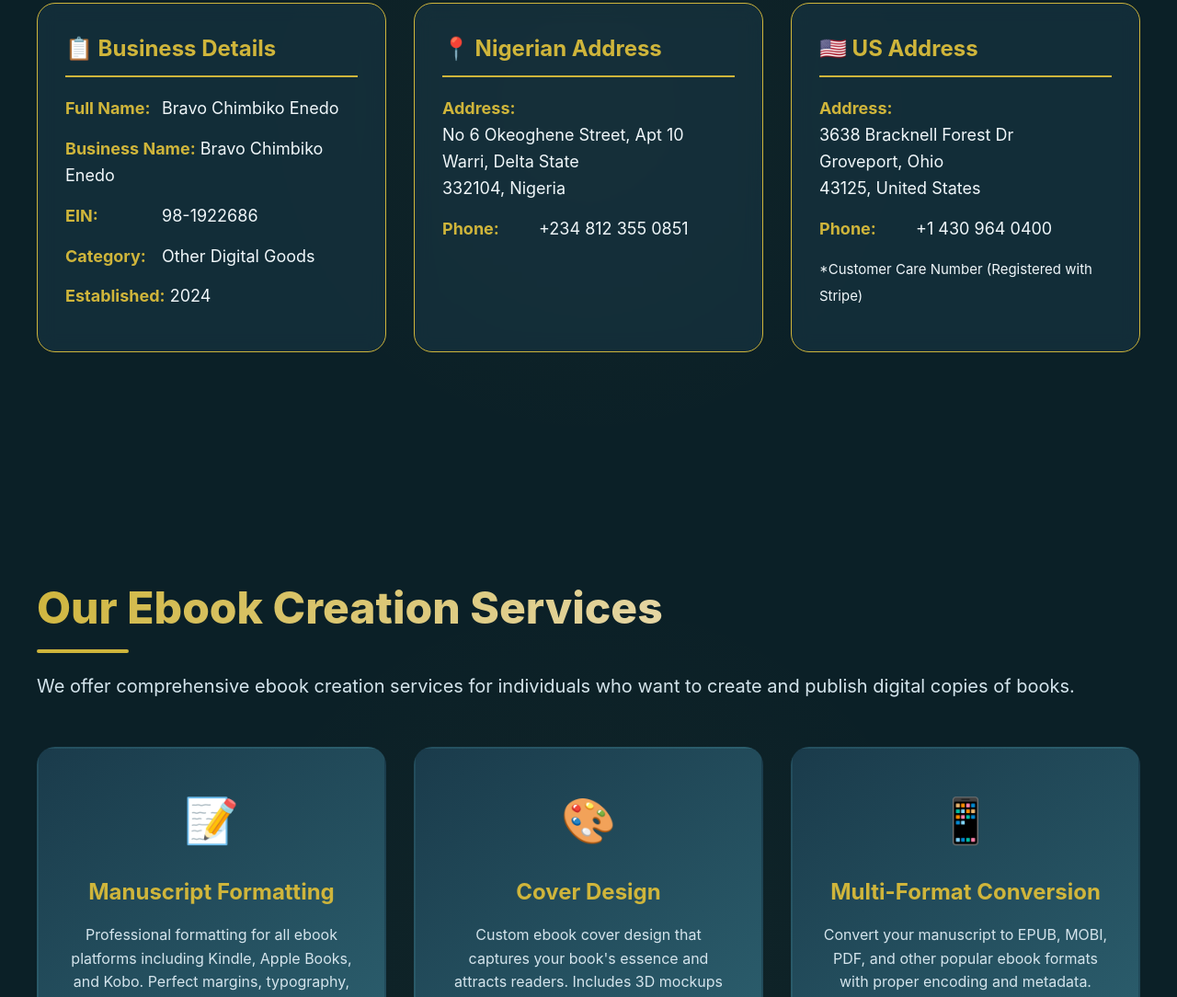
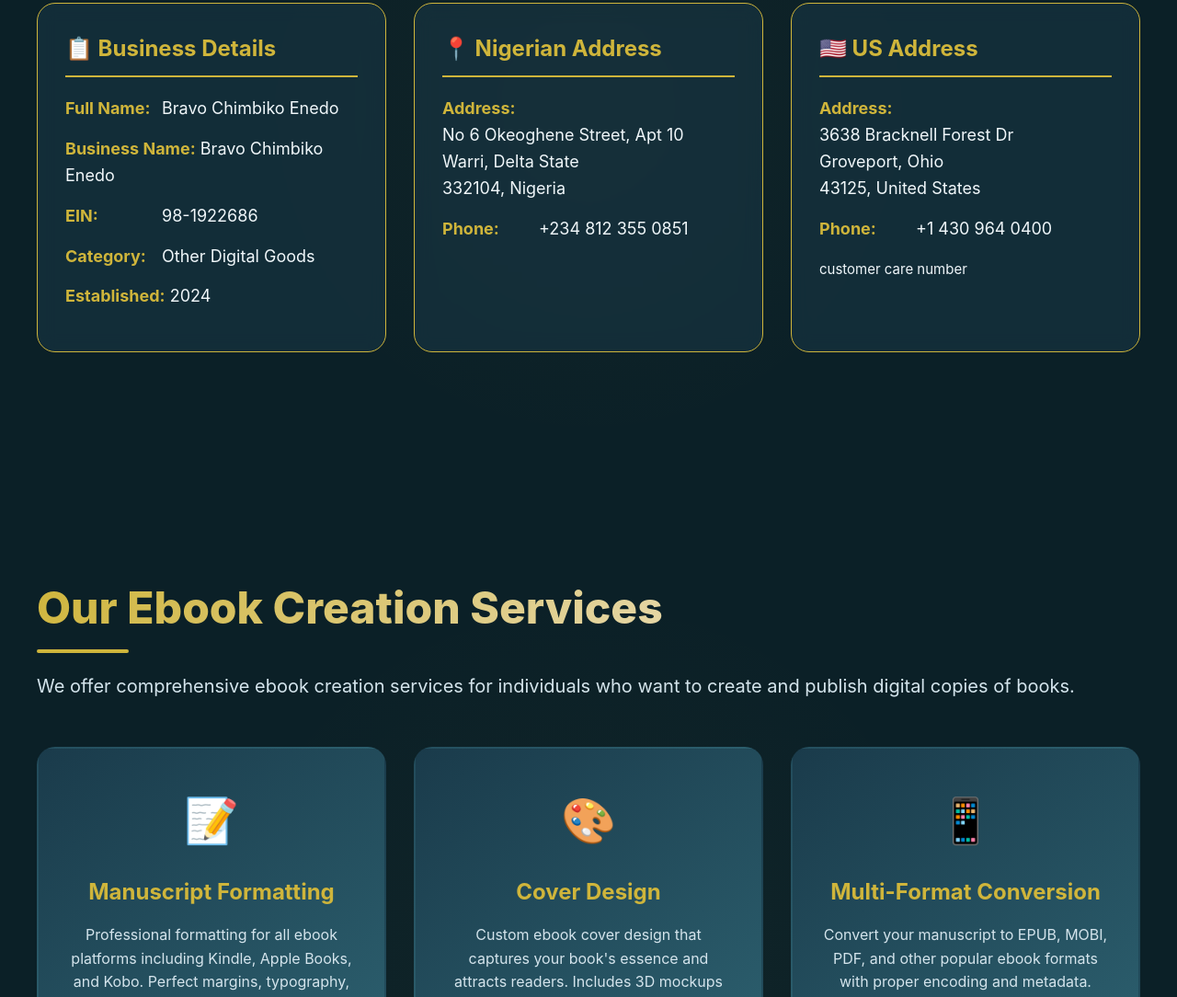
Before and after one commit to billie2020126/bravo-chimbiko-enedo, a plain HTML site: page index.html in a window 1280 px wide. Shown: the part 1282-2366 px from the top of the page at 92% size. Drawn offline with Linux system fonts and the light colour scheme.

Commit message:
Update index.html

```diff
--- a/index.html
+++ b/index.html
@@ -757,7 +757,7 @@
                             43125, United States
                         </div>
                         <div class="info-detail"><strong>Phone:</strong> +1 430 964 0400</div>
-                        <div class="info-detail"><small>*Customer Care Number (Registered with Stripe)</small></div>
+                        <div class="info-detail"><small> customer care number</small></div>
                     </div>
                 </div>
             </div>
@@ -1121,4 +1121,5 @@
                 color: black;
             }
 
+
         }
```
